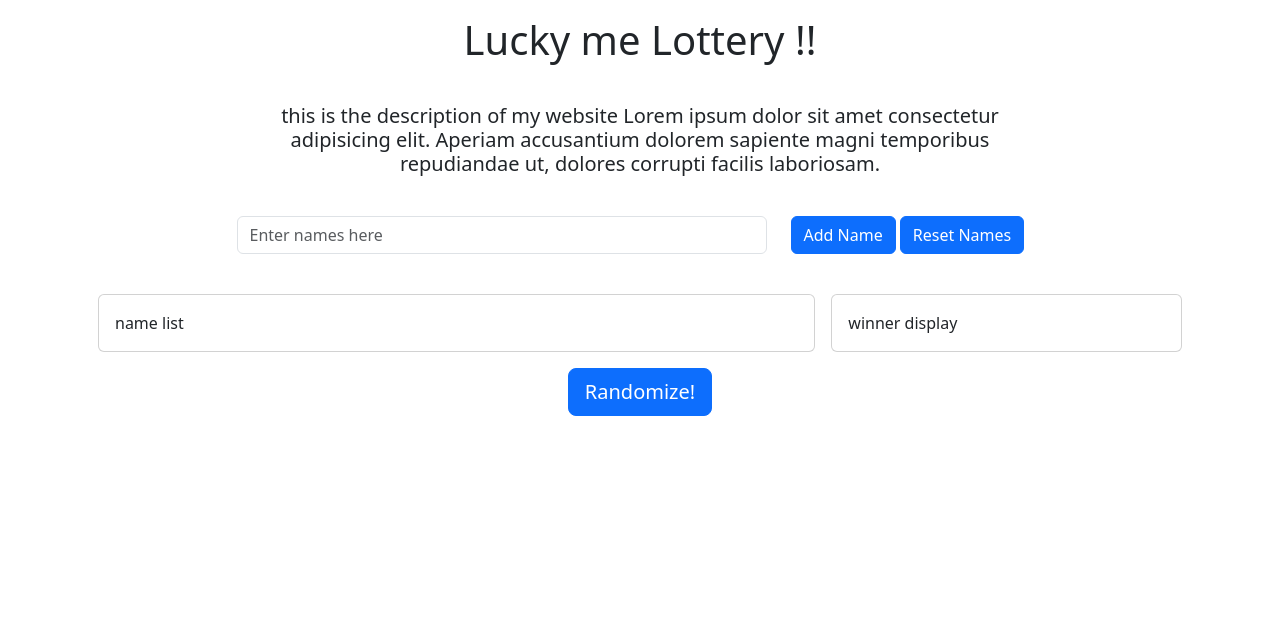
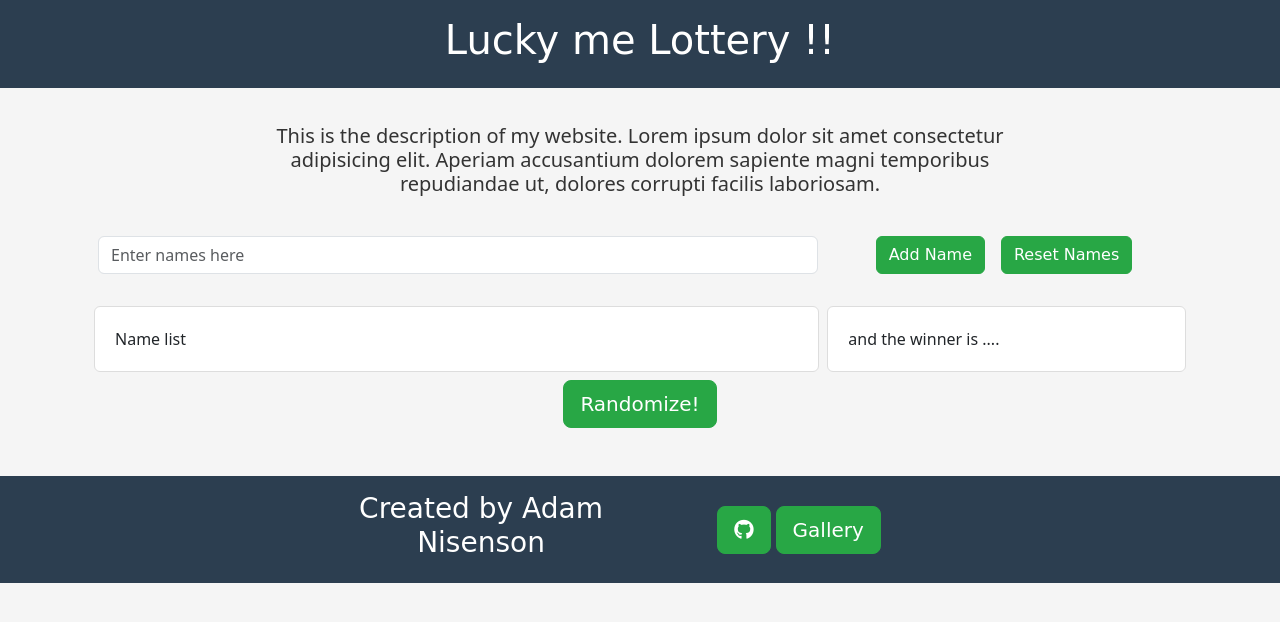
Before and after one commit to anisenson/March-Lottery, a plain HTML site: page index.html in a window 1280 px wide. Drawn offline with nearby package versions, Linux system fonts and the light colour scheme; a web font is replaced by a local one.

Commit message:
Added Colors, Added add name when hit enter, Changed layout of html

```diff
--- a/index.html
+++ b/index.html
@@ -7,75 +7,93 @@
     <meta charset="utf-8" />
     <meta name="viewport" content="width=device-width, initial-scale=1, shrink-to-fit=no" />
 
-    <link rel="stylesheet" href="style.css" />
+
 
     <!-- Bootstrap CSS v5.2.1 -->
     <link href="https://cdn.jsdelivr.net/npm/bootstrap@5.3.2/dist/css/bootstrap.min.css" rel="stylesheet"
         integrity="sha384-T3c6CoIi6uLrA9TneNEoa7RxnatzjcDSCmG1MXxSR1GAsXEV/Dwwykc2MPK8M2HN" crossorigin="anonymous" />
+        <link rel="stylesheet" href="style.css" />
+
+      <!--Icon Font-->
+      <link rel="stylesheet" href="https://cdnjs.cloudflare.com/ajax/libs/font-awesome/6.4.2/css/all.min.css"
+      integrity="sha512-z3gLpd7yknf1YoNbCzqRKc4qyor8gaKU1qmn+CShxbuBusANI9QpRohGBreCFkKxLhei6S9CQXFEbbKuqLg0DA=="
+      crossorigin="anonymous" referrerpolicy="no-referrer" />
+
+    <!--Google Fonts-->
+        <link rel="preconnect" href="https://fonts.googleapis.com">
+        <link rel="preconnect" href="https://fonts.gstatic.com" crossorigin>
+        <link href="https://fonts.googleapis.com/css2?family=Salsa&display=swap" rel="stylesheet">
 </head>
 
 <body>
-    <header class=" p-3 text-center">
+    <header class="p-3 text-center">
         <h1>Lucky me Lottery !!</h1>
     </header>
 
-    <main>
-        <div class="container">
-        <div class="row justify-content-center ">
-            <div class="col-8 text-center p-3 ">
-                <h5>this is the description of my website Lorem ipsum dolor sit amet consectetur adipisicing elit.
+    <div class="container">
+        <div class="row justify-content-center">
+            <div class="col-lg-8 col-sm-12 text-center p-3">
+                <h5>This is the description of my website. Lorem ipsum dolor sit amet consectetur adipisicing elit.
                     Aperiam accusantium dolorem sapiente magni temporibus repudiandae ut, dolores corrupti facilis
                     laboriosam.
                 </h5>
             </div>
         </div>
 
-        <div class="row justify-content-center p-3">
-            <div class="col-lg-6 col-sm-12">
-                <div class="form-group">
-                <input type="text" class="form-control" id="nameInput" placeholder="Enter names here">
-                </div>
+        <div class="row justify-content-center p-3 g-2">
+            <div class="col-md-8 col-sm-12">
+                <form id="nameForm"> <!-- Form element added here -->
+                    <div class="form-group">
+                        <input type="text" class="form-control" id="nameInput" placeholder="Enter names here">
+                    </div>
+                </form>
             </div>
-            <div class="col-lg-3 col-sm-12">
-                <button type="submit" id="addNameBtn" class="btn btn-primary">Add Name</button>
-                <button type="submit" id="resetNameBtn" class="btn btn-primary">Reset Names</button>
+            <div class="col-md-4 col-sm-12 d-flex align-items-center justify-content-center">
+                <button type="submit" id="addNameBtn" class="btn customBtn me-2">Add Name</button>
+                <button type="submit" id="resetNameBtn" class="btn customBtn ms-2">Reset Names</button>
             </div>
 
         </div>
 
-        <div class="row m-2 g-2 ">
-            <div class="col-8 p-2 ">
+        <div class="row m-2 g-2">
+            <div class="col-md-8">
                 <div class="card">
                     <div class="card-body">
-                        <ul id="nameList" class="list-group">name list</ul>
+                        <ul id="nameList" class="list-group">Name list</ul>
                     </div>
                 </div>
             </div>
 
-            <div class="col-4 p-2">
+            <div class="col-md-4">
                 <div class="card">
                     <div class="card-body">
-                        <ul id="winnerDisplay" class="list-group">winner display</ul>
+                        <ul id="winnerDisplay" class="list-group">and the winner is .... </ul>
                     </div>
                 </div>
             </div>
         </div>
 
-
         <div class="row text-center">
             <div class="col-12">
-                <button type="button" id="randomizeBtn" class="btn btn-primary btn-lg">Randomize!</button>
+                <button type="button" id="randomizeBtn" class="btn customBtn btn-lg">Randomize!</button>
             </div>
         </div>
+    </div>
 
-    </div>
-    </main>
+    <footer class=" text-center text-lg-start p-3 mt-5 ">
+        <div class="row justify-content-center align-items-center g-4">
 
+            <div class="col-md-3 text-center">
+                <h3 class="">Created by Adam Nisenson</h3>
+            </div>
+            <div class="col-md-3 text-center ">
 
-
-
-    <footer>
-        <!-- place footer here -->
+                <button type="button" class="btn customBtn btn-lg" onclick="window.open('https://github.com/anisenson', '_blank');"><i
+                        class="fab fa-github"></i></button>
+                <button type="button" class="btn customBtn btn-lg" onclick="window.open('https://anisenson.github.io/Gallery/', '_blank');">Gallery
+                </button>
+            </div>
+        </div>
     </footer>
     <!-- Bootstrap JavaScript Libraries -->
     <script src="https://cdn.jsdelivr.net/npm/@popperjs/core@2.11.8/dist/umd/popper.min.js"
--- a/script.js
+++ b/script.js
@@ -1,38 +1,46 @@
-const namesArray = [] // Array to store names
+const namesArray = []; // Array to store names
 
-function addName () {
-  const nameInput = document.getElementById('nameInput') // Get the input element
-  const name = nameInput.value.trim() // Get the trimmed value of the input
+function addName() {
+    const nameInput = document.getElementById('nameInput'); // Get the input element
+    const name = nameInput.value.trim(); // Get the trimmed value of the input
 
-  if (name !== '') {
-    namesArray.push(name) // Add the name to the array
-    displayNames() // Call the displayNames function to update the list
-    nameInput.value = '' // Clear the input field after adding the name
-
-  } else {
-    alert('Please enter a name.') // Show an alert if the name is empty
-  }
+    if (name !== '') {
+        namesArray.push(name); // Add the name to the array
+        displayNames(); // Call the displayNames function to update the list
+        nameInput.value = ''; // Clear the input field after adding the name
+    } else {
+        alert('Please enter a name.'); // Show an alert if the name is empty
+    }
 }
 
 // Function to display names in the list
-function displayNames () {
-    const nameList = document.getElementById('nameList') // Get the list element
-    nameList.innerHTML = '' // Clear the previous list
+function displayNames() {
+    const nameList = document.getElementById('nameList'); // Get the list element
+    nameList.innerHTML = ''; // Clear the previous list
 
     for (let i = 0; i < namesArray.length; i++) {
-      // Loop through the names array
-      const name = namesArray[i] // Get the current name
+        // Loop through the names array
+        const name = namesArray[i]; // Get the current name
 
-      const li = document.createElement('li') // Create a new list item element
-      li.className = 'list-group-item' // Set the class for the list item
+        const li = document.createElement('li'); // Create a new list item element
+        li.className = 'list-group-item'; // Set the class for the list item
 
-      const span = document.createElement('span') // Create a new span element
-      span.textContent = name // Set the text content of the span to the name
+        const span = document.createElement('span'); // Create a new span element
+        span.textContent = name; // Set the text content of the span to the name
 
-      li.appendChild(span) // Append the span to the list item
-      nameList.appendChild(li) // Append the list item to the list
+        li.appendChild(span); // Append the span to the list item
+        nameList.appendChild(li); // Append the list item to the list
     }
-  }
+}
 
 // Event listener for the button click
-document.getElementById('addNameBtn').addEventListener('click', addName) // Attach the addName function to the button click event
+document.getElementById('addNameBtn').addEventListener('click', function(event) {
+    event.preventDefault(); // Prevent the default form submission
+    addName(); // Call the addName function
+});
+
+// Event listener for the Enter key press
+document.getElementById('nameForm').addEventListener('submit', function(event) {
+    event.preventDefault(); // Prevent the default form submission
+    addName(); // Call the addName function
+});
--- a/style.css
+++ b/style.css
@@ -0,0 +1,50 @@
+body {
+    background-color: #f5f5f5;
+    color: #333;
+}
+
+header {
+    background-color: #2c3e50;
+    color: #fff;
+    font-family: "Salsa", cursive;
+}
+
+.container {
+    margin-top: 20px;
+}
+
+.card {
+    background-color: #fff;
+    border: 1px solid #ddd;
+}
+
+.card-body {
+    padding: 20px;
+}
+
+.customBtn {
+    background-color: #28a745;
+    border-color: #28a745;
+    color: white;
+    font-style: bold;
+    font-family: "Salsa", cursive;
+}
+
+.customBtn:hover {
+    background-color: #218838;
+    border-color: #1e7e34;
+}
+
+.customBtn:link {
+    background-color: #28a745;
+    border-color: #28a745;
+}
+
+
+footer {
+    font-family: "Salsa", cursive;
+    color: #fff;
+    background-color: #2c3e50;
+    flex-shrink: 0;
+    margin-bottom: 0;
+}
```
